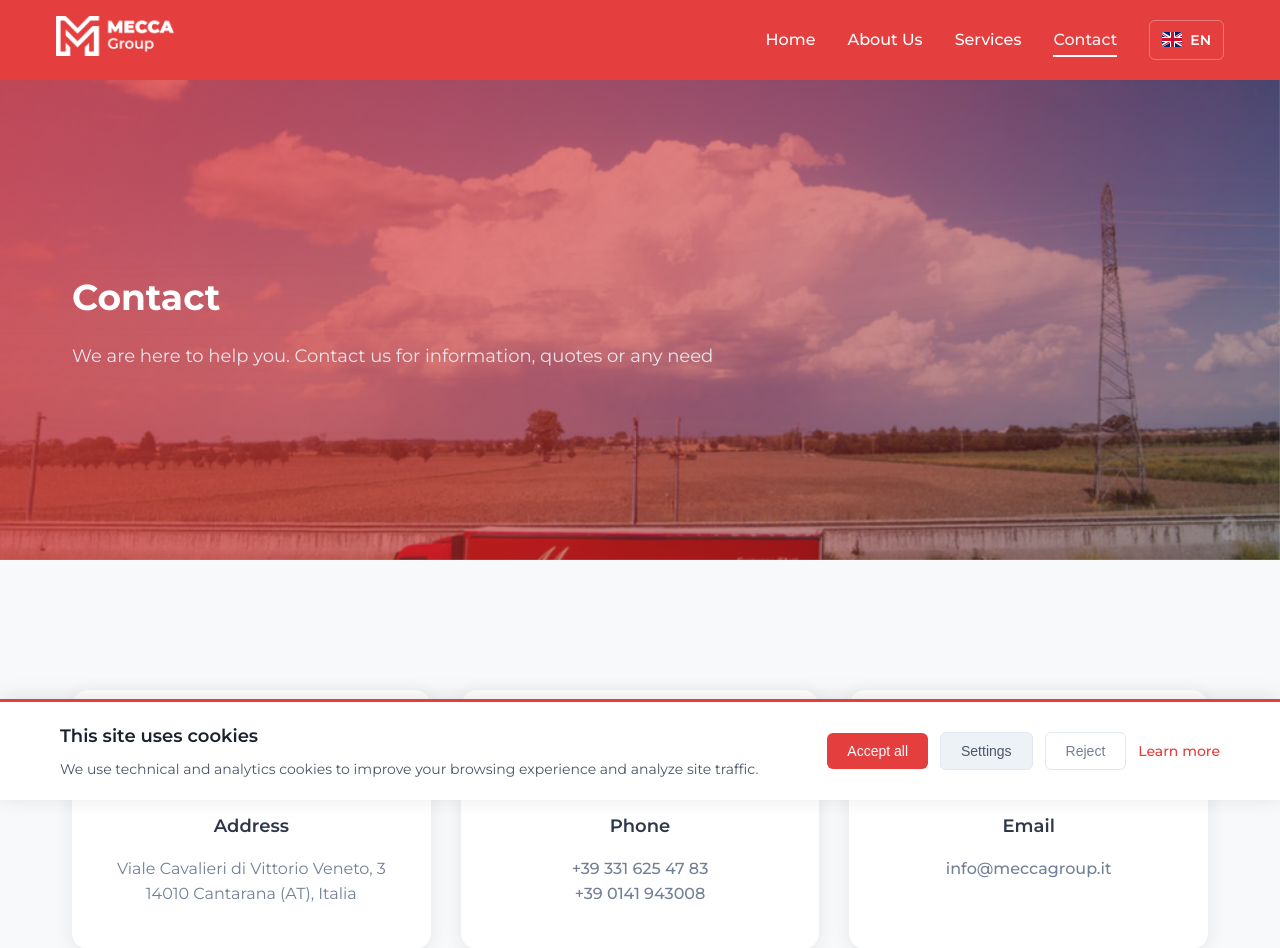
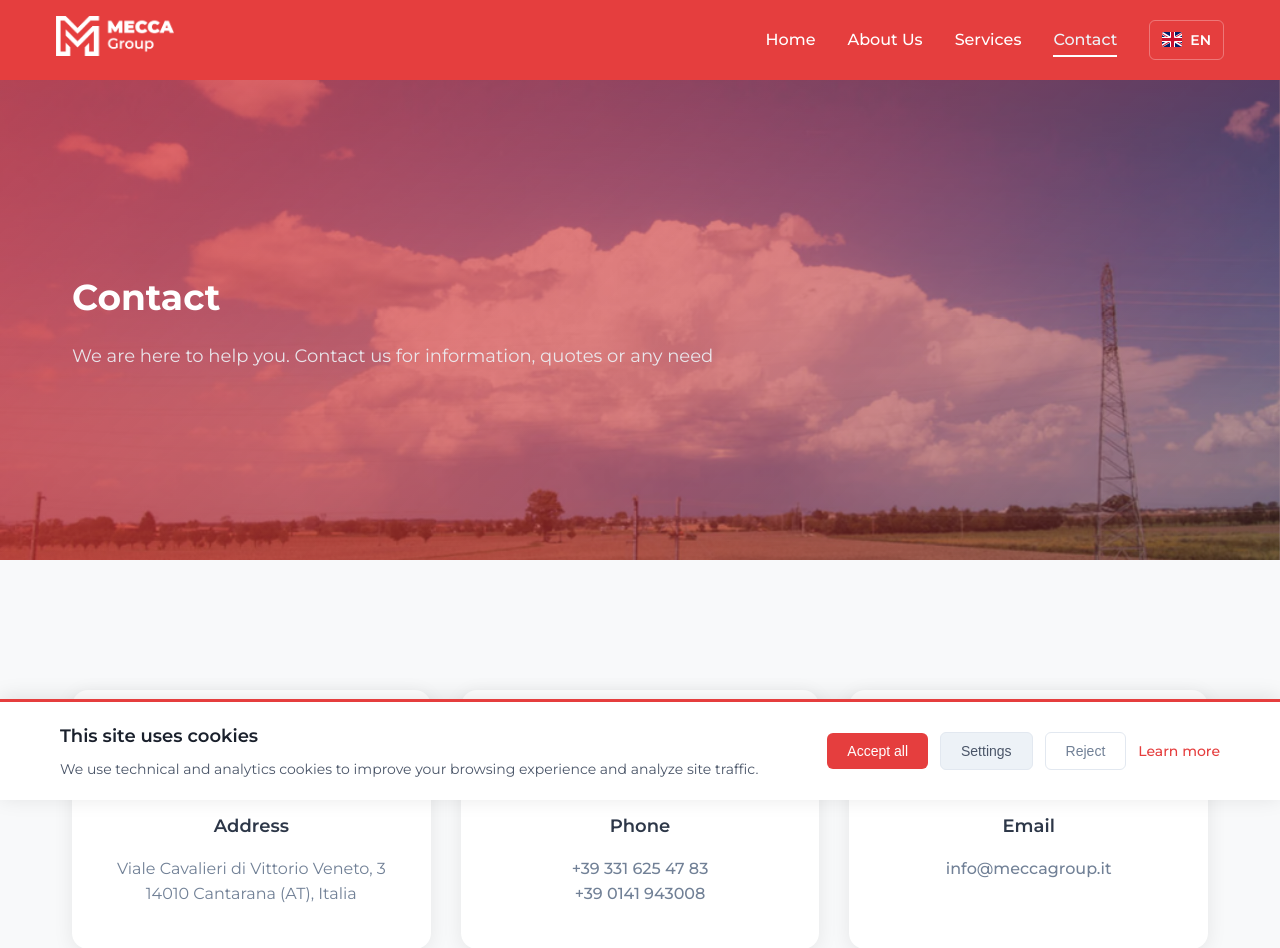
Before and after one commit to albyno99/meccagroup.it, a PHP site: page /contact.php in a window 1280 px wide. Shown: the top 948 px of the page. Run offline with PHP 8.4, Linux system fonts and the light colour scheme.

Commit message:
Modifica la posizione dello sfondo nella sezione hero da assoluta a fissa e aggiorna lo z-index

```diff
--- a/css/style.css
+++ b/css/style.css
@@ -978,12 +978,12 @@ body {
 }
 
 .page-hero .hero-bg {
-    position: absolute;
+    position: fixed;
     top: 0;
     left: 0;
     width: 100%;
     height: 100%;
-    z-index: 1;
+    z-index: -1;
     will-change: auto;
 }
 
```
